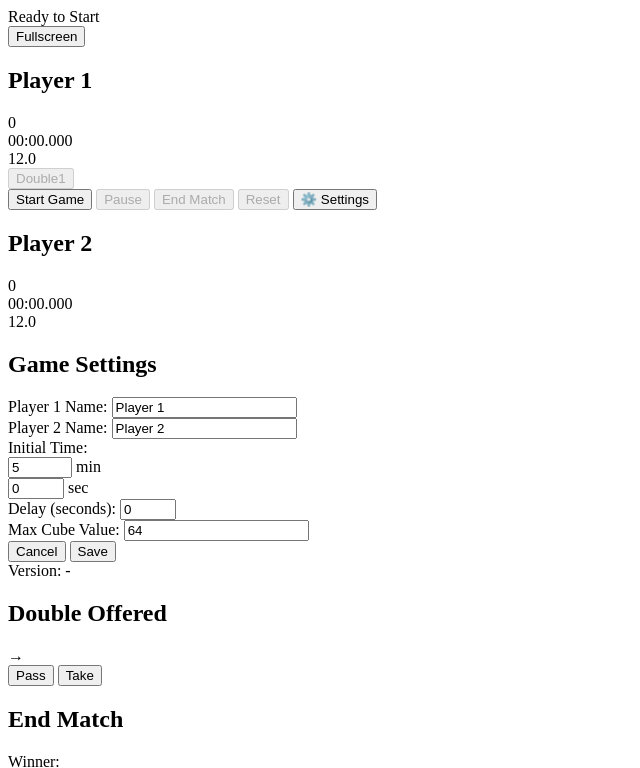
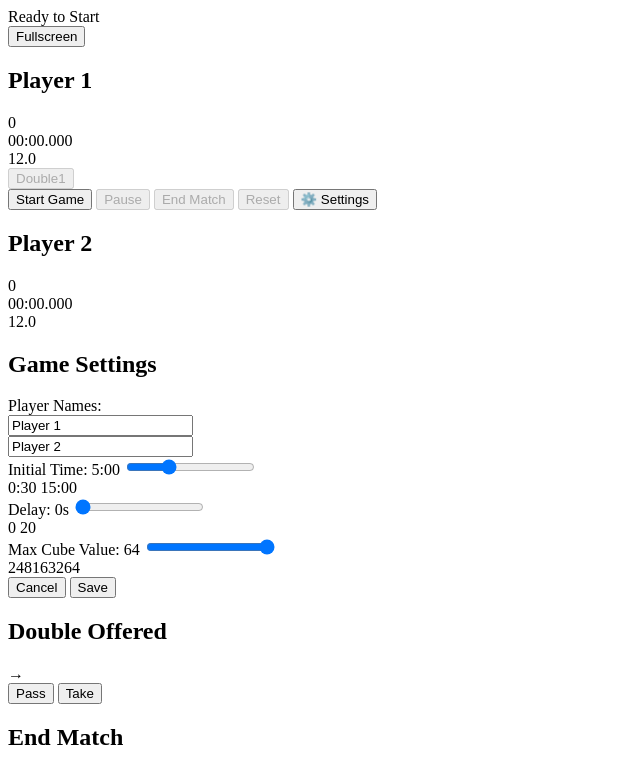
Before and after one commit to ynui/bgclock, a website: page src/index.html in a window 1280 px wide. Shown: the top 768 px of the page, without its empty margins (0-640 px from the left). Drawn offline with Linux system fonts and the light colour scheme.

Commit message:
Refactor game settings UI with slider controls for time, delay, and cube value

```diff
--- a/src/index.html
+++ b/src/index.html
@@ -94,55 +94,42 @@
           <h2>Game Settings</h2>
           <div class="settings-form">
             <div class="setting-group">
-              <label for="player1-name">Player 1 Name:</label>
-              <input type="text" id="player1-name" value="Player 1" />
-            </div>
-            <div class="setting-group">
-              <label for="player2-name">Player 2 Name:</label>
-              <input type="text" id="player2-name" value="Player 2" />
-            </div>
-            <div class="setting-group time-input">
-              <label>Initial Time:</label>
-              <div class="time-inputs">
-                <div class="input-group">
-                  <input
-                    type="number"
-                    id="initial-minutes"
-                    value="5"
-                    min="0"
-                    max="999"
-                  />
-                  <span>min</span>
+              <label>Player Names:</label>
+              <div class="player-names-row">
+                <div class="player-name-input">
+                  <input type="text" id="player1-name" value="Player 1" />
                 </div>
-                <div class="input-group">
-                  <input
-                    type="number"
-                    id="initial-seconds"
-                    value="0"
-                    min="0"
-                    max="59"
-                  />
-                  <span>sec</span>
+                <div class="player-name-input">
+                  <input type="text" id="player2-name" value="Player 2" />
                 </div>
               </div>
             </div>
             <div class="setting-group">
-              <label for="delay-time">Delay (seconds):</label>
-              <input type="number" id="delay-time" value="0" min="0" max="30" />
+              <label>Initial Time: <span class="time-value-display">5:00</span></label>
+              <input type="range" id="initial-time-slider" min="30" max="900" step="30" value="300" />
+              <div class="slider-range-labels">
+                <span>0:30</span>
+                <span>15:00</span>
+              </div>
             </div>
             <div class="setting-group">
-              <label for="max-cube">Max Cube Value:</label>
-              <input type="number" id="max-cube" value="64" min="2" step="2" />
+              <label>Delay: <span class="delay-value-display">0</span>s</label>
+              <input type="range" id="delay-slider" min="0" max="20" step="1" value="0" />
+              <div class="slider-range-labels">
+                <span>0</span>
+                <span>20</span>
+              </div>
             </div>
-            <div class="setting-group"></div>
+            <div class="setting-group">
+              <label>Max Cube Value: <span class="cube-value-display">64</span></label>
+              <input type="range" id="max-cube-slider" min="0" max="5" step="1" value="5" />
+              <div class="slider-range-labels cube-labels">
+                <span>2</span><span>4</span><span>8</span><span>16</span><span>32</span><span>64</span>
+              </div>
+            </div>
             <div class="settings-buttons">
               <button class="cancel-settings">Cancel</button>
               <button class="save-settings">Save</button>
-            </div>
-            <div class="setting-group version-info">
-              <div class="version-details">
-                <div>Version: <span class="app-version">-</span></div>
-              </div>
             </div>
           </div>
         </div>
--- a/src/styles/main.css
+++ b/src/styles/main.css
@@ -733,7 +733,7 @@ button:disabled {
   letter-spacing: 0.05em;
 }
 
-.setting-group input {
+.setting-group input[type="text"] {
   width: 100%;
   padding: 0.75rem 1rem;
   border: 2px solid var(--secondary-bg);
@@ -748,10 +748,139 @@ button:disabled {
   border-color: var(--text-secondary);
 }
 
-.setting-group input:focus {
+.setting-group input[type="text"]:focus {
   outline: none;
   border-color: var(--status-double);
   box-shadow: 0 0 0 3px rgba(155, 93, 229, 0.2);
+}
+
+/* Player Names Row */
+.player-names-row {
+  display: grid;
+  grid-template-columns: 1fr 1fr;
+  gap: 1rem;
+}
+
+.player-name-input {
+  display: flex;
+  flex-direction: column;
+  gap: 0.5rem;
+}
+
+.player-name-input label {
+  color: var(--text-secondary);
+  font-size: 0.85rem;
+  text-transform: uppercase;
+  letter-spacing: 0.05em;
+  margin-bottom: 0;
+}
+
+.player-name-input input {
+  width: 100%;
+  padding: 0.75rem 1rem;
+  border: 2px solid var(--secondary-bg);
+  border-radius: 0.5rem;
+  background-color: var(--primary-bg);
+  color: var(--text-primary);
+  font-size: 1rem;
+  transition: all var(--transition-quick);
+}
+
+.player-name-input input:focus {
+  outline: none;
+  border-color: var(--status-double);
+  box-shadow: 0 0 0 3px rgba(155, 93, 229, 0.2);
+}
+
+/* Slider Controls */
+.setting-group input[type="range"] {
+  width: 100%;
+  height: 8px;
+  border-radius: 4px;
+  background: var(--primary-bg);
+  outline: none;
+  -webkit-appearance: none;
+  appearance: none;
+  margin: 1.5rem 0 1rem 0;
+}
+
+.setting-group input[type="range"]::-webkit-slider-thumb {
+  -webkit-appearance: none;
+  appearance: none;
+  width: 20px;
+  height: 20px;
+  border-radius: 50%;
+  background: var(--status-double);
+  cursor: pointer;
+  box-shadow: 0 2px 6px rgba(0, 0, 0, 0.3);
+  transition: transform var(--transition-quick);
+  margin-top: -6px;
+}
+
+.setting-group input[type="range"]::-webkit-slider-thumb:hover {
+  transform: scale(1.1);
+}
+
+.setting-group input[type="range"]::-moz-range-thumb {
+  width: 20px;
+  height: 20px;
+  border-radius: 50%;
+  background: var(--status-double);
+  cursor: pointer;
+  box-shadow: 0 2px 6px rgba(0, 0, 0, 0.3);
+  border: none;
+  transition: transform var(--transition-quick);
+  margin-top: -6px;
+}
+
+.setting-group input[type="range"]::-moz-range-thumb:hover {
+  transform: scale(1.1);
+}
+
+.setting-group input[type="range"]::-webkit-slider-runnable-track {
+  width: 100%;
+  height: 8px;
+  border-radius: 4px;
+  background: linear-gradient(
+    90deg,
+    var(--status-double) 0%,
+    var(--primary-bg) 0%
+  );
+}
+
+.slider-range-labels {
+  display: flex;
+  justify-content: space-between;
+  font-size: 0.75rem;
+  color: var(--text-secondary);
+  margin-top: 0.5rem;
+}
+
+.slider-range-labels.cube-labels {
+  position: relative;
+  padding: 0 10px;
+}
+
+.slider-range-labels.cube-labels span {
+  position: absolute;
+  transform: translateX(-50%);
+  font-size: 0.7rem;
+  color: var(--text-secondary);
+}
+
+.slider-range-labels.cube-labels span:nth-child(1) { left: 0%; }
+.slider-range-labels.cube-labels span:nth-child(2) { left: 20%; }
+.slider-range-labels.cube-labels span:nth-child(3) { left: 40%; }
+.slider-range-labels.cube-labels span:nth-child(4) { left: 60%; }
+.slider-range-labels.cube-labels span:nth-child(5) { left: 80%; }
+.slider-range-labels.cube-labels span:nth-child(6) { left: 100%; }
+
+.time-value-display,
+.delay-value-display,
+.cube-value-display {
+  color: var(--text-primary);
+  font-weight: bold;
+  font-family: "SF Mono", Monaco, monospace;
 }
 
 .time-input {
@@ -885,30 +1014,8 @@ button:disabled {
     font-size: 0.95rem;
   }
 
-  .time-inputs {
-    flex-direction: column;
-    gap: 1rem;
-  }
-
-  .time-input {
-    padding: 1rem;
-    width: 100%;
-  }
-
-  .time-input .input-group {
-    min-width: 0;
-    width: 100%;
-    padding: 0.5rem;
-  }
-
-  .time-input .input-group input {
-    font-size: 1.25rem;
-    padding: 0.6rem;
-  }
-
-  .time-input .input-group span {
-    font-size: 0.75rem;
-    right: 0.75rem;
+  .player-names-row {
+    grid-template-columns: 1fr;
   }
 
   .settings-buttons {
@@ -1456,31 +1563,3 @@ button:disabled {
   background-color: #d31876;
   transform: translateY(-2px);
 }
-
-/* Version Info */
-.version-info {
-  margin-top: 1.5rem;
-  padding-top: 1.5rem;
-  border-top: 1px solid rgba(255, 255, 255, 0.1);
-}
-
-.version-details {
-  display: flex;
-  flex-direction: column;
-  gap: 0.5rem;
-  font-size: 0.9rem;
-  color: var(--text-secondary);
-  text-align: center;
-}
-
-.version-details div {
-  display: flex;
-  gap: 0.5rem;
-  justify-content: center;
-  align-items: center;
-}
-
-.version-details .app-version,
-.version-details .build-time {
-  color: var(--text-primary);
-}
```
Also changed, not shown: src/ui.js (+55 -31 lines).
